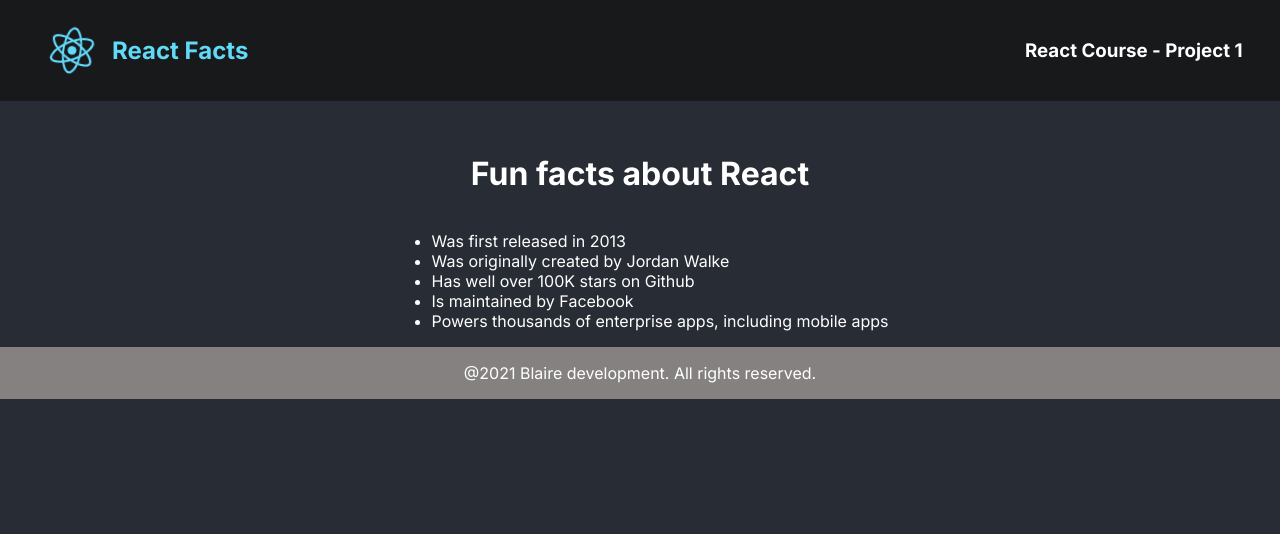
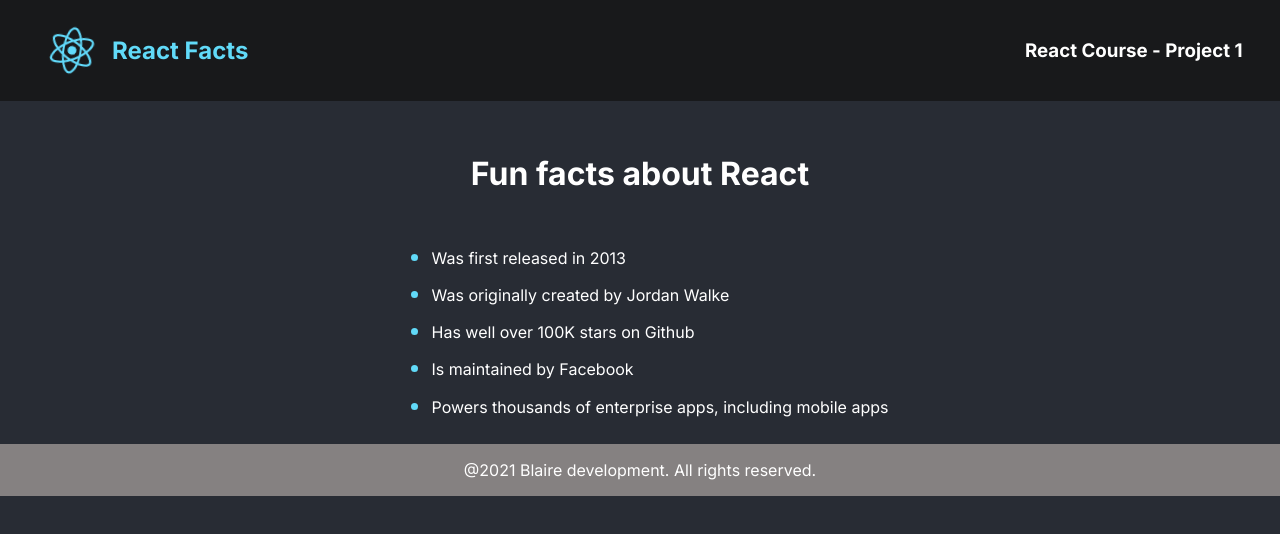
Before and after one commit to bl-aire/React-info-site, a React (Create React App) app: page / in a window 1280 px wide. Shown: the top 534 px of the page. Built offline with nearby package versions, Linux system fonts and the light colour scheme.

Commit message:
Style component

```diff
--- a/src/App.css
+++ b/src/App.css
@@ -41,6 +41,15 @@
   flex-direction: column;
   justify-content: center;
   align-items: center;
+}
+
+ul li {
+  margin: 0.7em 0;
+}
+
+ul li::marker {
+  color:#61DAF8;
+  font-size: 1.4rem;
 }
 
 /*.content-list {
```
Also changed, not shown: src/index.css (+0 -9 lines).
